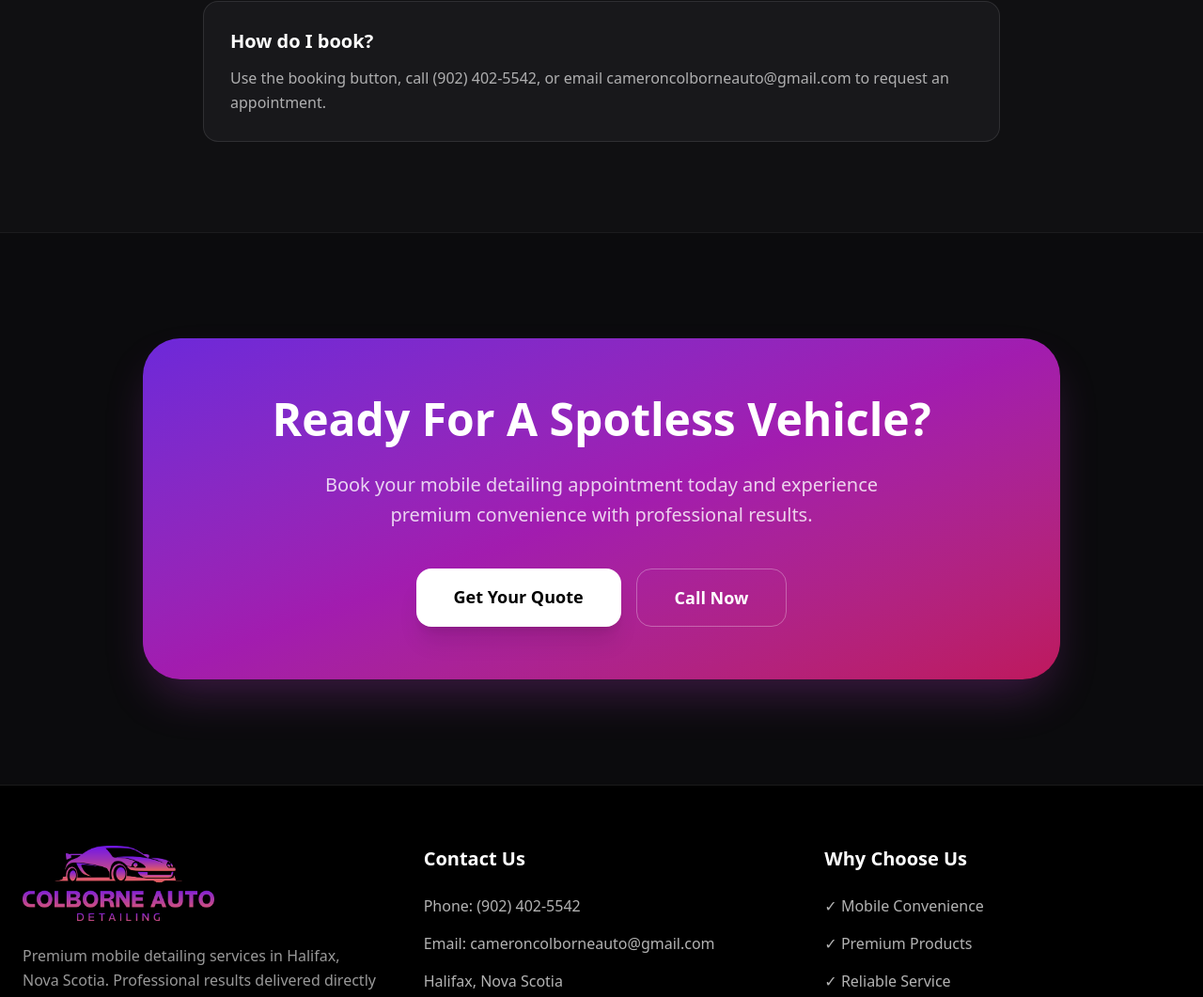
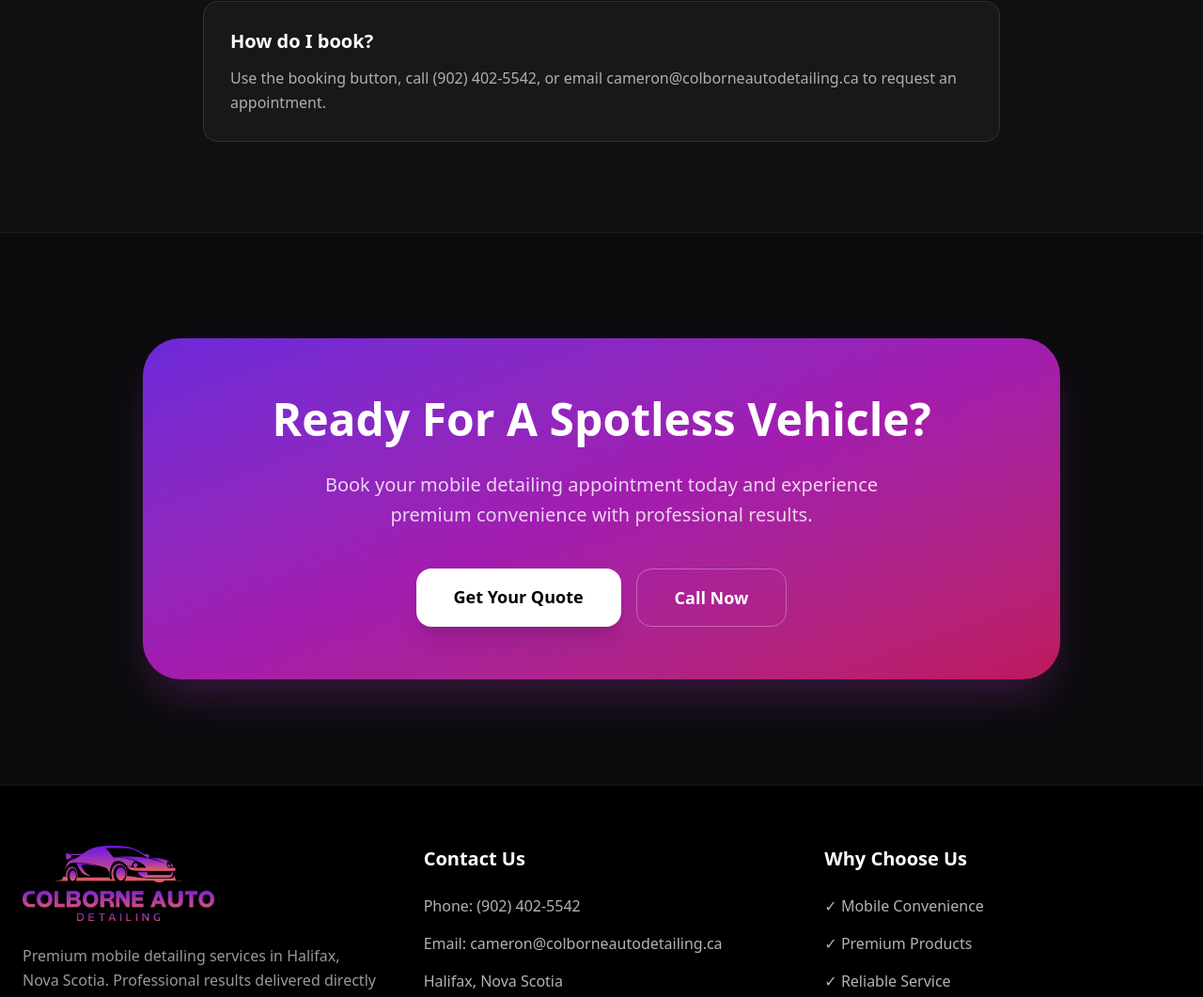
Before and after one commit to cameroncolborne/colborne-auto-detailing, a Next.js app: page / in a window 1280 px wide. Shown: the part 6425-7486 px from the top of the page at 94% size. Built offline with nearby package versions, Linux system fonts and the light colour scheme.

Commit message:
Update page.jsx

```diff
--- a/app/page.jsx
+++ b/app/page.jsx
@@ -41,7 +41,7 @@ export default function HomePage() {
     },
     {
       q: 'How do I book?',
-      a: 'Use the booking button, call (902) 402-5542, or email cameroncolborneauto@gmail.com to request an appointment.',
+      a: 'Use the booking button, call (902) 402-5542, or email cameron@colborneautodetailing.ca to request an appointment.',
     },
   ]
 
@@ -308,7 +308,7 @@ export default function HomePage() {
             <h2 className="text-4xl lg:text-5xl font-black mb-6 leading-tight">Ready For A Spotless Vehicle?</h2>
             <p className="text-white/80 text-xl max-w-2xl mx-auto leading-relaxed mb-10">Book your mobile detailing appointment today and experience premium convenience with professional results.</p>
             <div className="flex flex-col sm:flex-row justify-center gap-4">
-              <a href="mailto:cameroncolborneauto@gmail.com" className="bg-white text-black hover:bg-white/90 transition px-10 py-4 rounded-2xl font-bold text-lg shadow-xl">Get Your Quote</a>
+              <a href="mailto:cameron@colborneautodetailing.ca" className="bg-white text-black hover:bg-white/90 transition px-10 py-4 rounded-2xl font-bold text-lg shadow-xl">Get Your Quote</a>
               <a href="tel:9024025542" className="border border-white/30 hover:bg-white/10 transition px-10 py-4 rounded-2xl font-bold text-lg">Call Now</a>
             </div>
           </div>
@@ -326,7 +326,7 @@ export default function HomePage() {
             <h3 className="text-xl font-semibold mb-6">Contact Us</h3>
             <div className="space-y-4 text-white/70">
               <p>Phone: (902) 402-5542</p>
-              <p>Email: cameroncolborneauto@gmail.com</p>
+              <p>Email: cameron@colborneautodetailing.ca</p>
               <p>Halifax, Nova Scotia</p>
             </div>
           </div>
```
